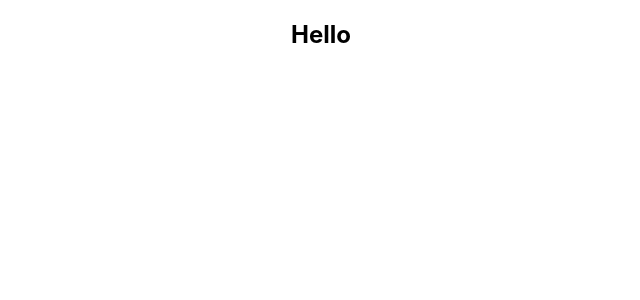
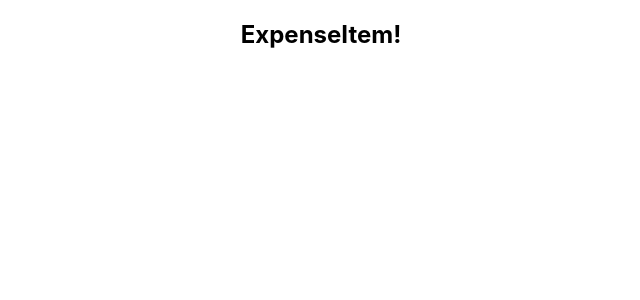
Before and after one commit to Sparrow48/expense-tracker, a React (Create React App) app: page / in a window 1280 px wide. Shown: the top 300 px of the page, without its empty margins (319-959 px from the left). Built offline with nearby package versions, Linux system fonts and the light colour scheme.

Commit message:
add expenseItem component

```diff
--- a/src/App.js
+++ b/src/App.js
@@ -1,9 +1,10 @@
 import classes from "./App.module.css";
+import ExpenseItem from "./components/ExpenseItem";
 
 function App() {
   return (
     <div className={classes.App}>
-      <h2>Hello</h2>
+      <ExpenseItem />
     </div>
   );
 }
--- /dev/null
+++ b/src/components/ExpenseItem.js
@@ -0,0 +1,5 @@
+function ExpenseItem() {
+  return <h2>ExpenseItem!</h2>;
+}
+
+export default ExpenseItem;
```
